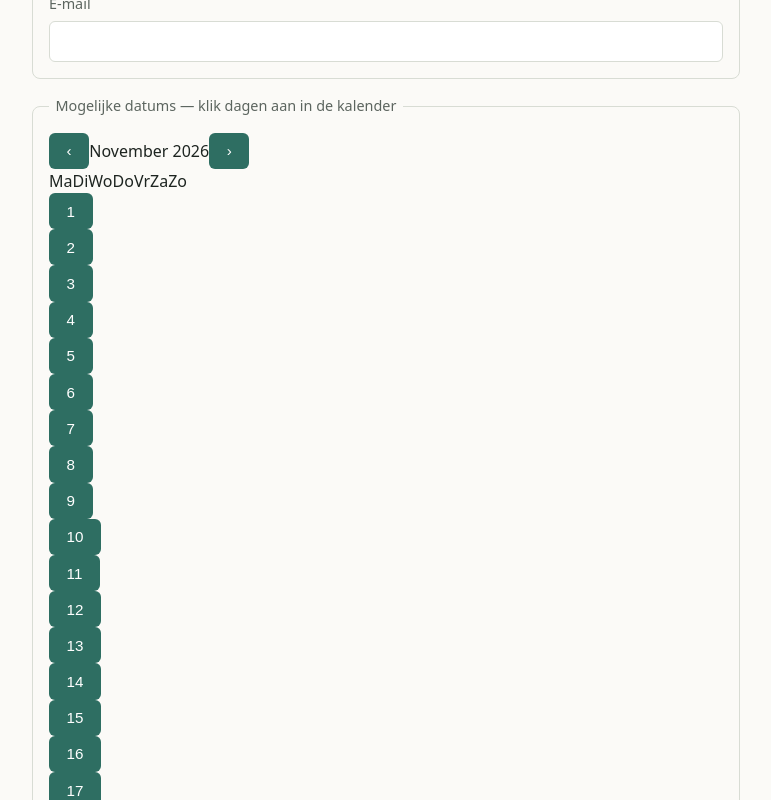
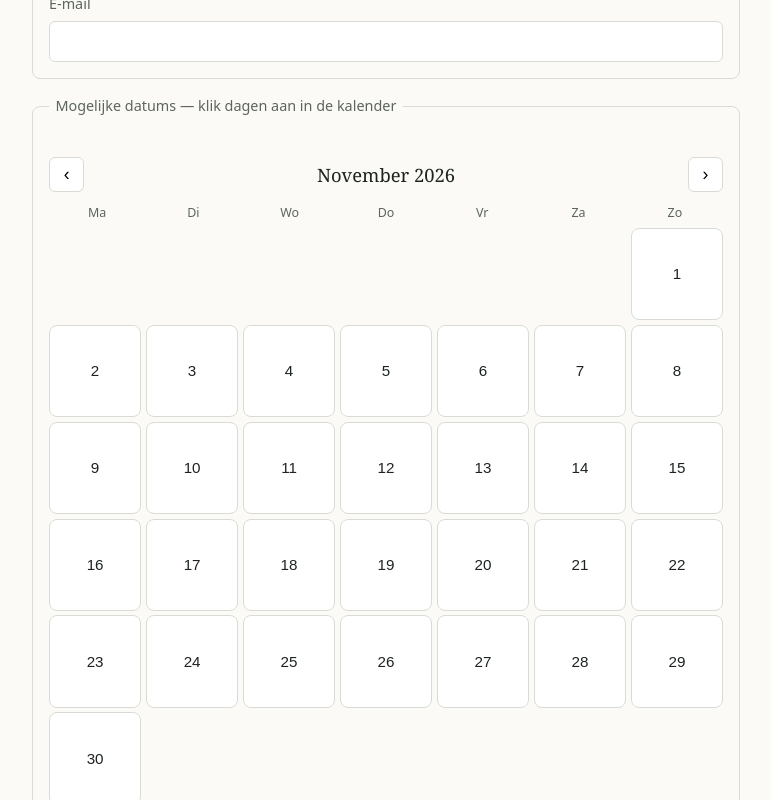
Before and after one commit to Onlec/AMIGO, a React (Vite) app: page / in a window 1280 px wide. Shown: the part 460-1260 px from the top of the page, without its empty margins (254-1025 px from the left). Built offline with nearby package versions, Linux system fonts and the light colour scheme; what gun would draw is missing.

Commit message:
Style calendar voting interface

```diff
--- a/src/styles.css
+++ b/src/styles.css
@@ -102,7 +102,7 @@ h2 {
 }
 
 button[type='submit'],
-button[type='button']:not(.date-row button) {
+button[type='button']:not(.date-row button):not(.calendar button) {
   background: var(--accent);
   color: var(--accent-contrast);
   border: none;
@@ -178,6 +178,166 @@ button:disabled {
   display: inline-block;
 }
 
+.calendar {
+  margin-top: 1.5rem;
+}
+
+.calendar-header {
+  display: flex;
+  align-items: center;
+  justify-content: space-between;
+  margin-bottom: 0.75rem;
+}
+
+.calendar-header button {
+  background: var(--surface);
+  border: 1px solid var(--border);
+  border-radius: 6px;
+  width: 2.2rem;
+  height: 2.2rem;
+  font-size: 1.1rem;
+  line-height: 1;
+  cursor: pointer;
+}
+
+.calendar-title {
+  font-family: Georgia, 'Iowan Old Style', serif;
+  font-size: 1.15rem;
+}
+
+/* De flip-animatie: bij maandwissel krijgt de nieuwe maand-"pagina" een
+   nieuwe key, waardoor de browser ze als een vers DOM-element behandelt
+   en de keyframe-animatie altijd opnieuw afspeelt — net als het
+   omslaan van een blaadje op een bureaukalender. */
+.calendar-flip-stage {
+  perspective: 1400px;
+}
+
+.calendar-page {
+  transform-origin: top center;
+  backface-visibility: hidden;
+}
+
+.calendar-page.flip-next {
+  animation: flip-next 0.45s ease;
+}
+
+.calendar-page.flip-prev {
+  animation: flip-prev 0.45s ease;
+}
+
+@keyframes flip-next {
+  0% {
+    transform: rotateX(-95deg);
+    opacity: 0;
+  }
+  65% {
+    transform: rotateX(10deg);
+    opacity: 1;
+  }
+  100% {
+    transform: rotateX(0deg);
+  }
+}
+
+@keyframes flip-prev {
+  0% {
+    transform: rotateX(95deg);
+    opacity: 0;
+  }
+  65% {
+    transform: rotateX(-10deg);
+    opacity: 1;
+  }
+  100% {
+    transform: rotateX(0deg);
+  }
+}
+
+.calendar-weekdays {
+  display: grid;
+  grid-template-columns: repeat(7, 1fr);
+  margin-bottom: 0.3rem;
+  font-size: 0.78rem;
+  color: var(--muted);
+  text-align: center;
+}
+
+.calendar-grid {
+  display: grid;
+  grid-template-columns: repeat(7, 1fr);
+  gap: 0.3rem;
+}
+
+.calendar-cell {
+  aspect-ratio: 1;
+  display: flex;
+}
+
+.calendar-cell--empty {
+  visibility: hidden;
+}
+
+.calendar-day-button {
+  width: 100%;
+  border: 1px solid var(--border);
+  border-radius: 8px;
+  background: var(--surface);
+  color: var(--ink);
+  cursor: pointer;
+  display: flex;
+  flex-direction: column;
+  align-items: center;
+  justify-content: center;
+  gap: 0.15rem;
+  font-size: 0.95rem;
+  padding: 0.2rem;
+}
+
+.calendar-day-button.is-selected {
+  background: var(--accent);
+  border-color: var(--accent);
+  color: var(--accent-contrast);
+}
+
+.calendar-day-plain {
+  width: 100%;
+  display: flex;
+  align-items: center;
+  justify-content: center;
+  color: var(--muted);
+  font-size: 0.9rem;
+}
+
+.calendar-day-button--vote {
+  font-size: 0.85rem;
+}
+
+.calendar-day-vote {
+  font-size: 0.65rem;
+}
+
+.calendar-day-button.vote-yes {
+  background: #e3efe9;
+  border-color: var(--accent);
+}
+
+.calendar-day-button.vote-maybe {
+  background: #faf3df;
+  border-color: #c99a2e;
+}
+
+.calendar-day-button.vote-no {
+  background: #f7e7e4;
+  border-color: var(--error);
+}
+
+.selected-dates-label {
+  font-size: 0.85rem;
+  color: var(--muted);
+  margin-top: 1rem;
+}
+
 .share-hint {
   margin-top: 2.5rem;
   color: var(--muted);
```
